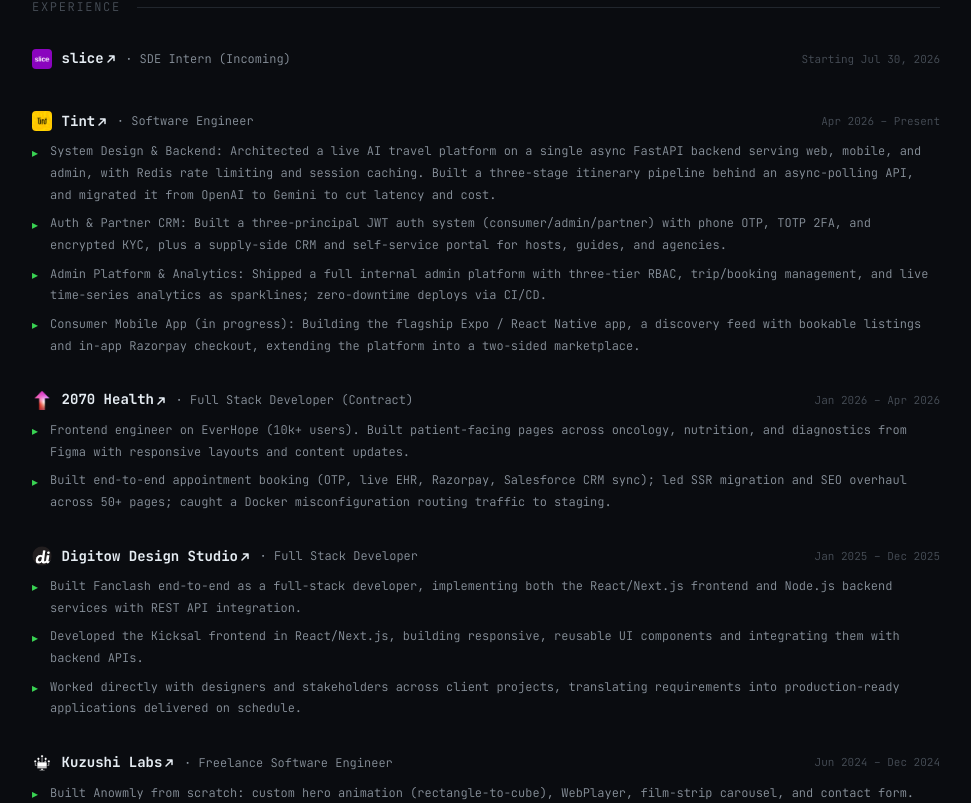
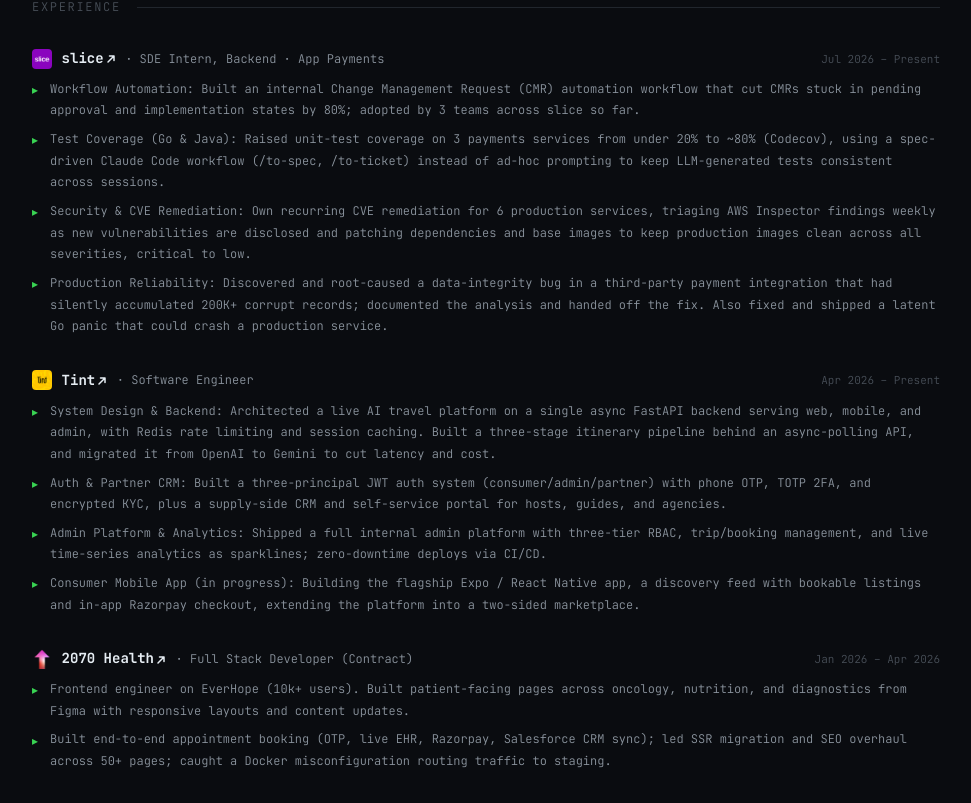
Before and after one commit to LordAizen1/new-portfolio, a Next.js app: page /resume in a window 1280 px wide. Shown: the part 457-1260 px from the top of the page, without its empty margins (154-1125 px from the left). Built offline with nearby package versions, Linux system fonts and the light colour scheme.

Commit message:
Update slice experience with App Payments work, drop Digitow, fix Kuzushi dates

```diff
--- a/app/resume/page.tsx
+++ b/app/resume/page.tsx
@@ -30,11 +30,16 @@
 const experience = [
   {
     company: "slice",
-    role: "SDE Intern (Incoming)",
-    duration: "Starting Jul 30, 2026",
+    role: "SDE Intern, Backend · App Payments",
+    duration: "Jul 2026 – Present",
     link: "https://slice.bank.in/",
     logo: "/images/logos/slice.bank.in.png",
-    bullets: [],
+    bullets: [
+      "Workflow Automation: Built an internal Change Management Request (CMR) automation workflow that cut CMRs stuck in pending approval and implementation states by 80%; adopted by 3 teams across slice so far.",
+      "Test Coverage (Go & Java): Raised unit-test coverage on 3 payments services from under 20% to ~80% (Codecov), using a spec-driven Claude Code workflow (/to-spec, /to-ticket) instead of ad-hoc prompting to keep LLM-generated tests consistent across sessions.",
+      "Security & CVE Remediation: Own recurring CVE remediation for 6 production services, triaging AWS Inspector findings weekly as new vulnerabilities are disclosed and patching dependencies and base images to keep production images clean across all severities, critical to low.",
+      "Production Reliability: Discovered and root-caused a data-integrity bug in a third-party payment integration that had silently accumulated 200K+ corrupt records; documented the analysis and handed off the fix. Also fixed and shipped a latent Go panic that could crash a production service.",
+    ],
   },
   {
     company: "Tint",
@@ -61,21 +66,9 @@
     ],
   },
   {
-    company: "Digitow Design Studio",
-    role: "Full Stack Developer",
-    duration: "Jan 2025 – Dec 2025",
-    link: "https://www.digitow.design/",
-    logo: "/images/logos/digitow.design.png",
-    bullets: [
-      "Built Fanclash end-to-end as a full-stack developer, implementing both the React/Next.js frontend and Node.js backend services with REST API integration.",
-      "Developed the Kicksal frontend in React/Next.js, building responsive, reusable UI components and integrating them with backend APIs.",
-      "Worked directly with designers and stakeholders across client projects, translating requirements into production-ready applications delivered on schedule.",
-    ],
-  },
-  {
     company: "Kuzushi Labs",
     role: "Freelance Software Engineer",
-    duration: "Jun 2024 – Dec 2024",
+    duration: "Nov 2025 – Jan 2026",
     link: "https://www.kuzushilabs.ai/",
     logo: "/images/logos/kuzushilabs.ai.png",
     bullets: [
@@ -189,7 +182,7 @@
       <section style={{ marginBottom: '3rem' }}>
         <div className="sec-head"><span className="sec-label">summary</span><div className="sec-line"></div></div>
         <p style={{ marginTop: '1.5rem', fontSize: '13px', color: 'var(--ts)', lineHeight: 1.9 }}>
-          Full-stack engineer with production experience across healthcare and travel tech. Incoming SDE Intern at slice; currently Software Engineer at Tint, building a FastAPI + Next.js platform on AWS with a Gemini-powered itinerary generation pipeline and a cross-platform Expo / React Native app. IIIT Delhi CSE 2026 grad with a side interest in quantum computing (IBM Qiskit Global Summer School 2024) who likes shipping things that work.
+          Full-stack engineer with production experience across healthcare and travel tech. Backend SDE Intern on slice's App Payments team; also Software Engineer at Tint, building a FastAPI + Next.js platform on AWS with a Gemini-powered itinerary generation pipeline and a cross-platform Expo / React Native app. IIIT Delhi CSE 2026 grad with a side interest in quantum computing (IBM Qiskit Global Summer School 2024) who likes shipping things that work.
         </p>
       </section>
 
```
